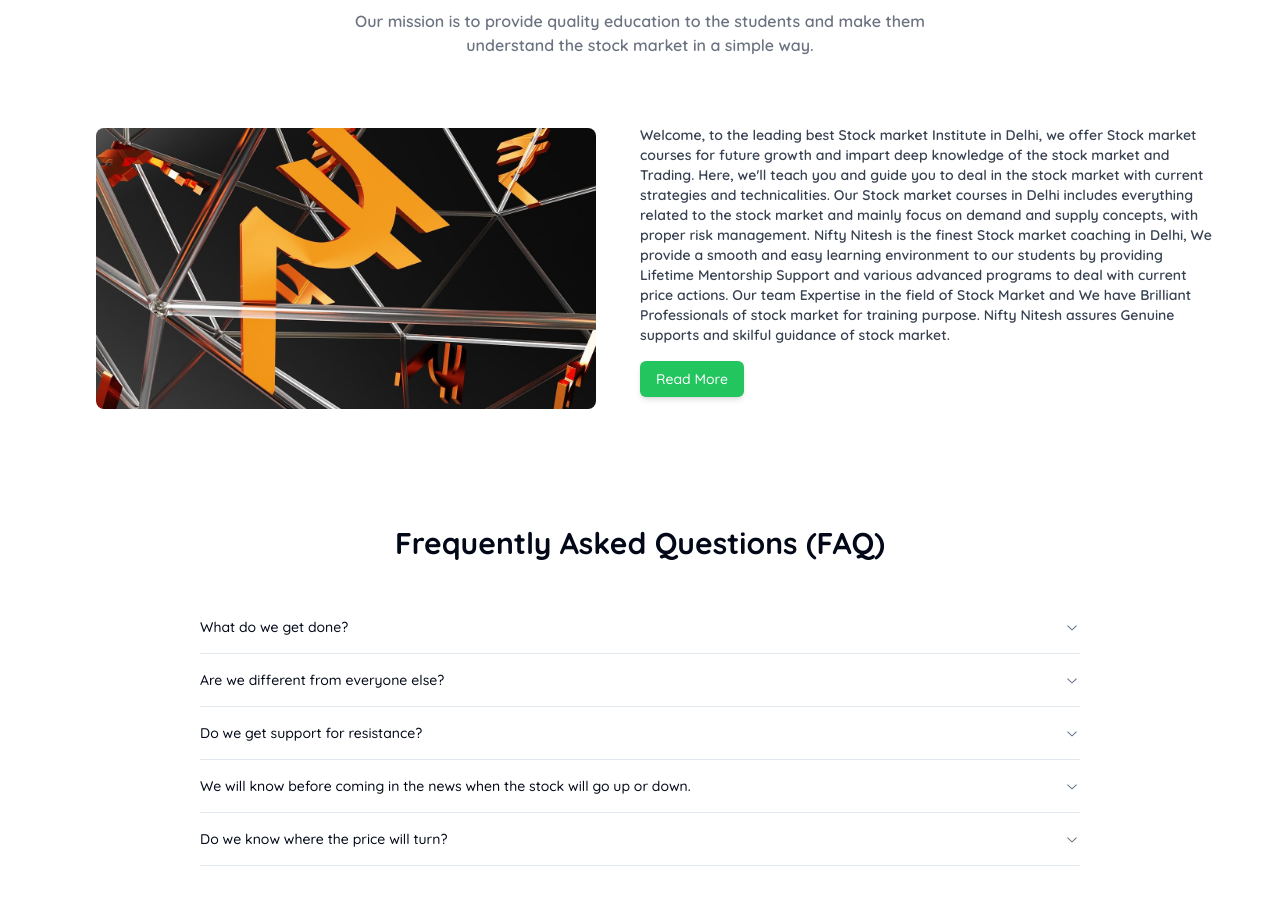
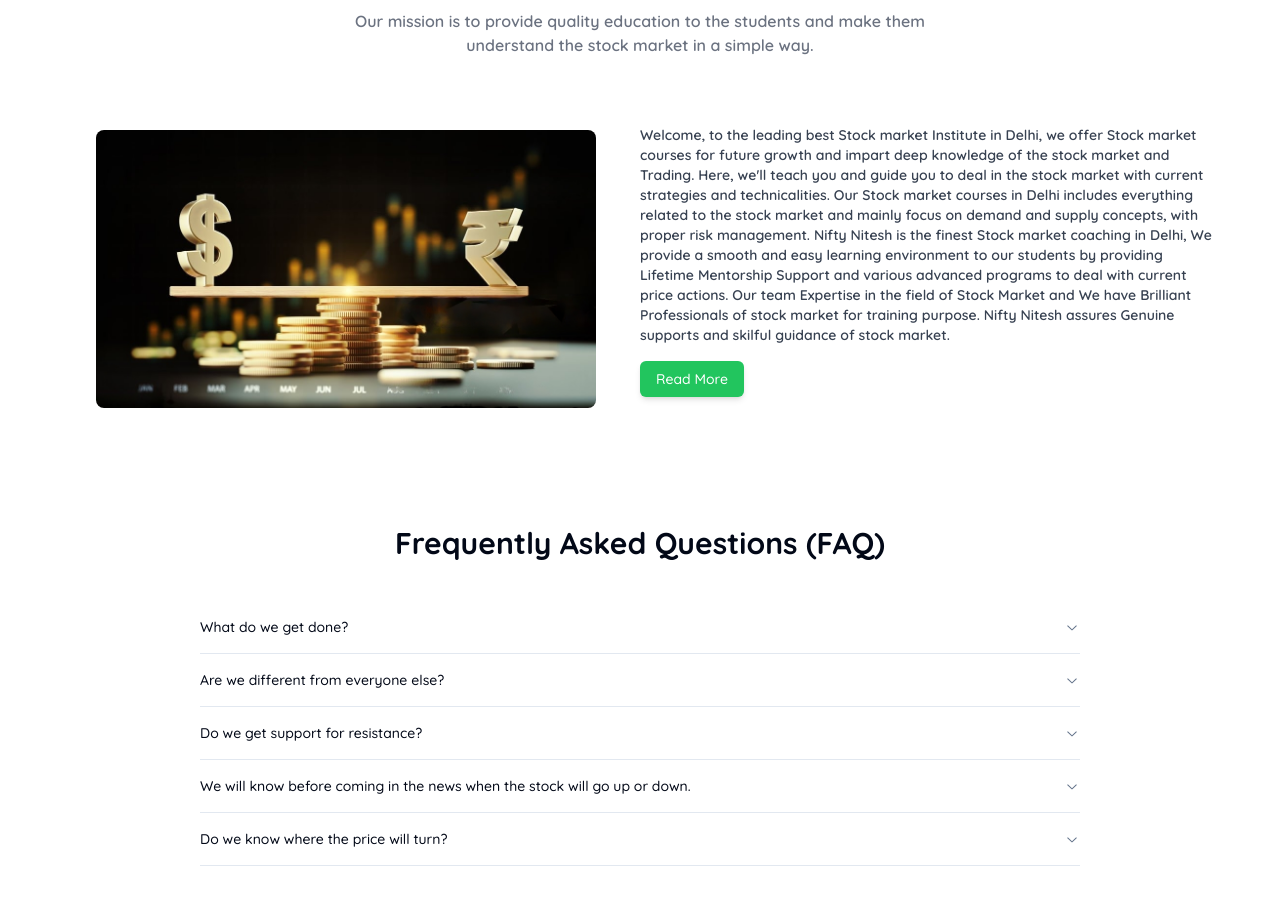
Before and after one commit to riteshk-007/Nifty-Nitesh, a Next.js app: page / in a window 1280 px wide. Shown: the part 2740-3650 px from the top of the page. Built offline with nearby package versions, Linux system fonts and the light colour scheme.

Commit message:
Update image source in About page

```diff
--- a/app/about/page.js
+++ b/app/about/page.js
@@ -14,7 +14,7 @@ const AboutUs = () => {
         ABOUT US
       </p>
       <Image
-        src="/about.jpg"
+        src="/about.jpeg"
         alt="Nifty Nitesh"
         width={1920}
         height={1080}
--- a/app/components/About.jsx
+++ b/app/components/About.jsx
@@ -29,7 +29,7 @@ const About = () => {
           <Image
             width={500}
             height={300}
-            src="/about.jpg"
+            src="/about.jpeg"
             alt="Nifty Nitesh"
             className="rounded-lg"
           />
```
Also changed, not shown: public/about.jpeg (added), public/about.jpg (deleted).
